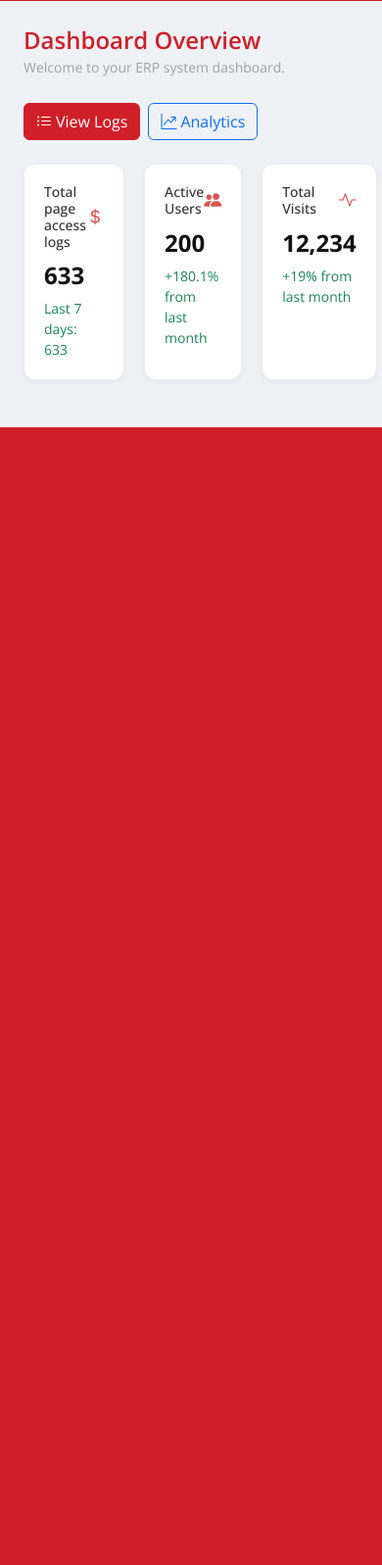
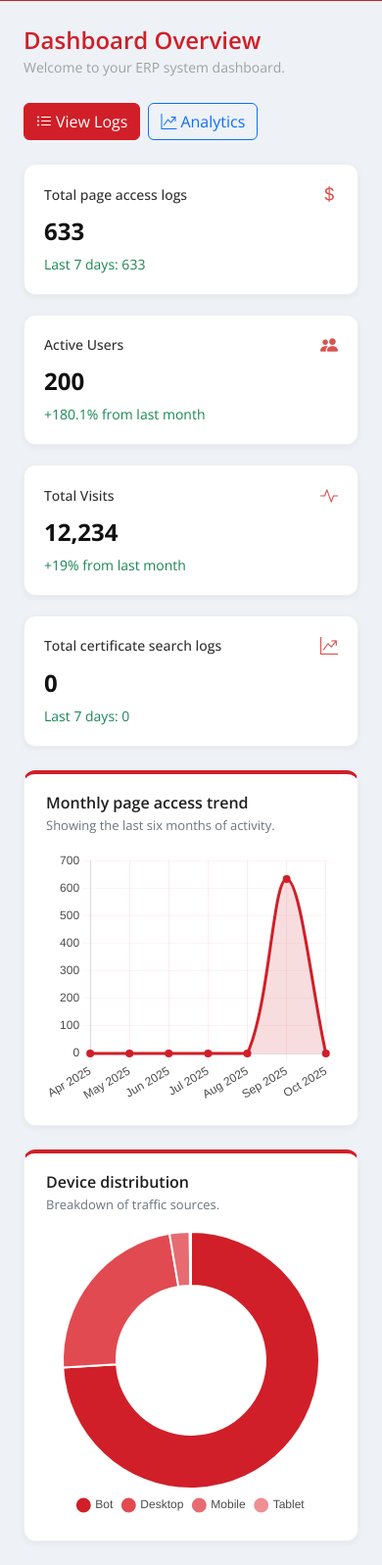
Before and after one commit to ddroy9090-ind/reliant_page_access, a PHP site: page / in a window 390 px wide; the page is wider, and only the part inside the window is pictured. Shown: the part 843-2440 px from the top of that part at 98% size. Before the commit the page ends 1279 px from the top of that part, so only its background shows below. Run offline with PHP 8.4, Linux system fonts and the light colour scheme; the visitor is signed in with stand-in values (Sample User, id 1); data comes from the database, SQL or seed files in the repository; data that the repository does not hold is empty.

Commit message:
Add Chart.js dashboards to home overview

```diff
--- a/assets/css/custom.css
+++ b/assets/css/custom.css
@@ -51,3 +51,53 @@
 .stat-card .growth {
     font-size: 14px;
 }
+
+.chart-section .chart-card {
+    background: #fff;
+    border-radius: 12px;
+    padding: 20px 22px;
+    box-shadow: 0 2px 6px rgba(0, 0, 0, 0.05);
+    border: 1px solid #eee;
+    border-top: 4px solid #d01f28;
+    display: flex;
+    flex-direction: column;
+    gap: 16px;
+}
+
+.chart-header h5 {
+    font-size: 16px;
+    font-weight: 600;
+    color: #1f1f1f;
+}
+
+.chart-subtitle {
+    font-size: 13px;
+    color: #6c757d;
+}
+
+.chart-wrapper {
+    position: relative;
+    flex: 1 1 auto;
+    min-height: 320px;
+}
+
+.chart-wrapper canvas {
+    width: 100% !important;
+    height: 100% !important;
+}
+
+@media (max-width: 1199.98px) {
+    .stat-grid {
+        grid-template-columns: repeat(2, 1fr);
+    }
+}
+
+@media (max-width: 767.98px) {
+    .stat-grid {
+        grid-template-columns: 1fr;
+    }
+
+    .chart-wrapper {
+        min-height: 260px;
+    }
+}
--- a/includes/render.php
+++ b/includes/render.php
@@ -64,12 +64,16 @@
 
 
 
-function render_footer(bool $includePlotly = false): void
+function render_footer(bool $includePlotly = false, bool $includeChartJs = false): void
 {
   echo '<script src="https://cdn.jsdelivr.net/npm/bootstrap@5.3.2/dist/js/bootstrap.bundle.min.js"></script>';
 
   if ($includePlotly) {
     echo "\n<script src=\"https://cdn.plot.ly/plotly-2.29.1.min.js\"></script>";
+  }
+
+  if ($includeChartJs) {
+    echo "\n<script src=\"https://cdn.jsdelivr.net/npm/chart.js@4.4.6/dist/chart.umd.min.js\"></script>";
   }
 
 
--- a/index.php
+++ b/index.php
@@ -151,10 +151,145 @@
       </div>
     </section>
 
+    <section class="row g-4 chart-section">
+      <div class="col-12 col-lg-8">
+        <div class="chart-card h-100">
+          <div class="chart-header">
+            <h5 class="mb-1">Monthly page access trend</h5>
+            <p class="chart-subtitle mb-0">Showing the last six months of activity.</p>
+          </div>
+          <div class="chart-wrapper">
+            <canvas id="monthlyTrendChart"></canvas>
+          </div>
+        </div>
+      </div>
+      <div class="col-12 col-lg-4">
+        <div class="chart-card h-100">
+          <div class="chart-header">
+            <h5 class="mb-1">Device distribution</h5>
+            <p class="chart-subtitle mb-0">Breakdown of traffic sources.</p>
+          </div>
+          <div class="chart-wrapper">
+            <canvas id="deviceBreakdownChart"></canvas>
+          </div>
+        </div>
+      </div>
+    </section>
+
   <?php endif; ?>
 </main>
 
 <?php
 echo '</div>';
 echo '</div>';
-render_footer();
+?>
+
+<?php if (!$error): ?>
+  <script>
+    window.addEventListener('load', () => {
+      if (!window.Chart) {
+        console.warn('Chart.js failed to load.');
+        return;
+      }
+
+      const monthlyLabels = <?= json_encode($monthlyLabels, JSON_UNESCAPED_SLASHES | JSON_UNESCAPED_UNICODE) ?>;
+      const monthlyCounts = <?= json_encode($monthlyCounts, JSON_UNESCAPED_SLASHES | JSON_UNESCAPED_UNICODE) ?>;
+      const deviceLabels = <?= json_encode($deviceChartLabels, JSON_UNESCAPED_SLASHES | JSON_UNESCAPED_UNICODE) ?>;
+      const deviceCounts = <?= json_encode($deviceChartCounts, JSON_UNESCAPED_SLASHES | JSON_UNESCAPED_UNICODE) ?>;
+
+      const primaryColor = '#d01f28';
+      const accentPalette = ['#d01f28', '#e14a51', '#e76c72', '#ed8f93', '#f3b1b4'];
+
+      const monthlyCanvas = document.getElementById('monthlyTrendChart');
+      if (monthlyCanvas) {
+        const ctx = monthlyCanvas.getContext('2d');
+        new window.Chart(ctx, {
+          type: 'line',
+          data: {
+            labels: monthlyLabels,
+            datasets: [{
+              label: 'Page accesses',
+              data: monthlyCounts,
+              borderColor: primaryColor,
+              backgroundColor: 'rgba(208, 31, 40, 0.15)',
+              pointBackgroundColor: primaryColor,
+              pointBorderWidth: 2,
+              tension: 0.35,
+              fill: true,
+              borderWidth: 3
+            }]
+          },
+          options: {
+            responsive: true,
+            maintainAspectRatio: false,
+            plugins: {
+              legend: { display: false },
+              tooltip: {
+                backgroundColor: '#1f1f1f',
+                titleColor: '#ffffff',
+                bodyColor: '#ffffff',
+                padding: 12,
+                borderColor: 'rgba(255, 255, 255, 0.15)',
+                borderWidth: 1
+              }
+            },
+            scales: {
+              x: {
+                ticks: { color: '#4b4b4b' },
+                grid: { color: 'rgba(208, 31, 40, 0.08)', drawBorder: false }
+              },
+              y: {
+                beginAtZero: true,
+                ticks: { color: '#4b4b4b' },
+                grid: { color: 'rgba(208, 31, 40, 0.05)', drawBorder: false }
+              }
+            }
+          }
+        });
+      }
+
+      const deviceCanvas = document.getElementById('deviceBreakdownChart');
+      if (deviceCanvas) {
+        const ctx = deviceCanvas.getContext('2d');
+        const colors = deviceLabels.map((_, index) => accentPalette[index % accentPalette.length]);
+        new window.Chart(ctx, {
+          type: 'doughnut',
+          data: {
+            labels: deviceLabels,
+            datasets: [{
+              data: deviceCounts,
+              backgroundColor: colors,
+              borderColor: '#ffffff',
+              borderWidth: 2,
+              hoverOffset: 6
+            }]
+          },
+          options: {
+            responsive: true,
+            maintainAspectRatio: false,
+            cutout: '58%',
+            plugins: {
+              legend: {
+                position: 'bottom',
+                labels: {
+                  color: '#4b4b4b',
+                  usePointStyle: true,
+                  pointStyle: 'circle'
+                }
+              },
+              tooltip: {
+                backgroundColor: '#1f1f1f',
+                titleColor: '#ffffff',
+                bodyColor: '#ffffff',
+                padding: 12
+              }
+            }
+          }
+        });
+      }
+    });
+  </script>
+<?php endif; ?>
+
+<?php
+render_footer(false, true);
```
